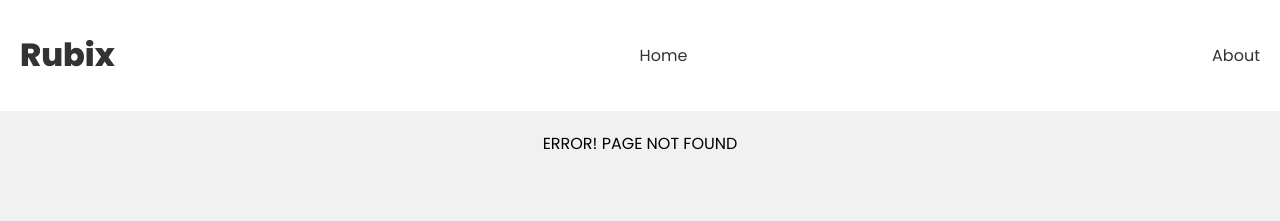
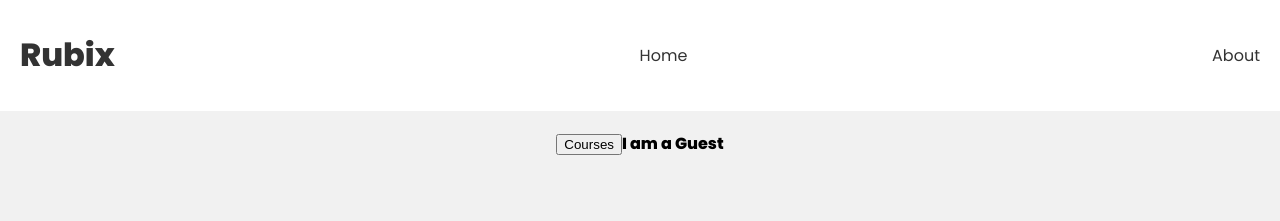
Before and after one commit to Advanced-Computer-Lab-2022/CacheCows, a React (Create React App) app in the folder frontend/: page /guest in a window 1280 px wide. Before the commit this address had no page. Shown: the top 221 px of the page. Built offline with nearby package versions, Linux system fonts and the light colour scheme.

Commit message:
viweing courses from all users

```diff
--- a/frontend/src/App.js
+++ b/frontend/src/App.js
@@ -16,6 +16,9 @@ import NavigationBar from './components/NavigationBar';
 import Instructor from './pages/Instructor'
 import InstructorcourseByprice from './pages/InstrutorcourseByprice'
 import Home from "./pages/Home"
+import Guest from "./pages/Guest";
+import Courses from "./pages/Courses";
+
 
 
 function App() {
@@ -36,6 +39,14 @@ function App() {
             <Route
           path = "/instructor"
           element = { <Instructor /> }
+          />
+            <Route
+          path = "/guest"
+          element = { <Guest /> }
+          />
+            <Route
+          path = "/courses"
+          element = { <Courses /> }
           />
            <Route
           path = "/instructorcourseByprice"
--- a/frontend/src/pages/CorpTrainee.js
+++ b/frontend/src/pages/CorpTrainee.js
@@ -2,8 +2,12 @@ import React from "react";
 import SearchBar from "../components/SearchBar";
 import ListPage from "../components/ListPage";
 import { useState, useEffect } from 'react'
+import { useNavigate, useParams } from "react-router-dom";
+
 
   function CorpTrainee() {
+    const navigate=useNavigate();
+
     const [courses,setCourses]=useState()
     const [searchResults, setSearchResults] = useState([])
 
@@ -32,6 +36,16 @@ import { useState, useEffect } from 'react'
     <strong>
     I am a corporate Trainee
 </strong>
+
+<button
+        onClick={() => {
+          navigate("/Courses");
+        }}
+      >
+        {" "}
+        Courses
+      </button>
+
   </div>
   )
 }
--- /dev/null
+++ b/frontend/src/pages/Courses.js
@@ -0,0 +1,47 @@
+
+import { useEffect,useState } from "react";
+import { useNavigate } from "react-router-dom";
+import CourseDetails from "../components/CourseDetails"
+import CourseForm from "../components/CourseForm"
+import SearchBar from "../components/SearchBar";
+
+
+
+const Courses=()=>{
+
+    const [courses,setCourses]=useState()
+useEffect(()=>{
+    const fetchCourses=async ()=>{
+        const response= await fetch('/api/courses/getCourses')
+        const json= await response.json()
+
+        if(response.ok){
+        setCourses(json)
+        }
+    }
+
+    fetchCourses()
+},[])
+
+const navigate=useNavigate();
+
+    return(
+    <div classname="Courses">
+     <div classname="courses">
+    {courses && courses.map((course) =>(
+    <CourseDetails course={course} key={course._id} />))}
+    </div>
+
+
+
+</div>
+
+
+
+
+
+
+    )
+
+}
+export default Courses
--- a/frontend/src/pages/Guest.js
+++ b/frontend/src/pages/Guest.js
@@ -0,0 +1,29 @@
+import React from "react";
+import { useNavigate, useParams } from "react-router-dom";
+
+
+function Guest() {
+    const navigate=useNavigate();
+
+  return (
+  <div>
+
+
+    <button
+        onClick={() => {
+          navigate("/Courses");
+        }}
+      >
+        {" "}
+        Courses
+      </button>
+
+      <strong>I am a Guest
+</strong>
+
+    </div>
+  )
+
+}
+
+export default Guest;
--- a/frontend/src/pages/HomePage.js
+++ b/frontend/src/pages/HomePage.js
@@ -1,14 +1,28 @@
 import React from "react";
 import { useNavigate, useParams } from "react-router-dom";
+import { useEffect, useState } from "react"
+import { BrowserRouter as Router, Routes, Route, Link } from "react-router-dom";
+
+
+import CourseDetails from "../components/CourseDetails"
+import CourseForm from "../components/CourseForm"
+
+
+
 
 function HomePage() {
-  let navigate = useNavigate();
+
+
+const navigate=useNavigate();
+
+
   return (
     <div>
 
     <div>
       RUBIX!
       </div>
+
       <div>
       <button
         onClick={() => {
@@ -62,8 +76,21 @@ function HomePage() {
         {" "}
         Individual Trainaee
       </button>
-      </div>
 
+      <button
+        onClick={() => {
+          navigate("/Courses");
+        }}
+      >
+        {" "}
+        Courses
+      </button>
+
+
+
+
+
+</div>
 
     </div>
   );
--- a/frontend/src/pages/IndTrainee.js
+++ b/frontend/src/pages/IndTrainee.js
@@ -1,8 +1,25 @@
 import React from "react";
+import { useNavigate, useParams } from "react-router-dom";
 
 function IndTrainee() {
-  return <strong>I am an Individual Trainee
-</strong>
+  const navigate=useNavigate();
+
+  return (
+    <div>
+
+
+      <button
+          onClick={() => {
+            navigate("/Courses");
+          }}
+        >
+          {" "}
+          Courses
+        </button>
+        <strong>I am an Individual Trainee
+  </strong>
+      </div>
+    )
 
 }
 
```
